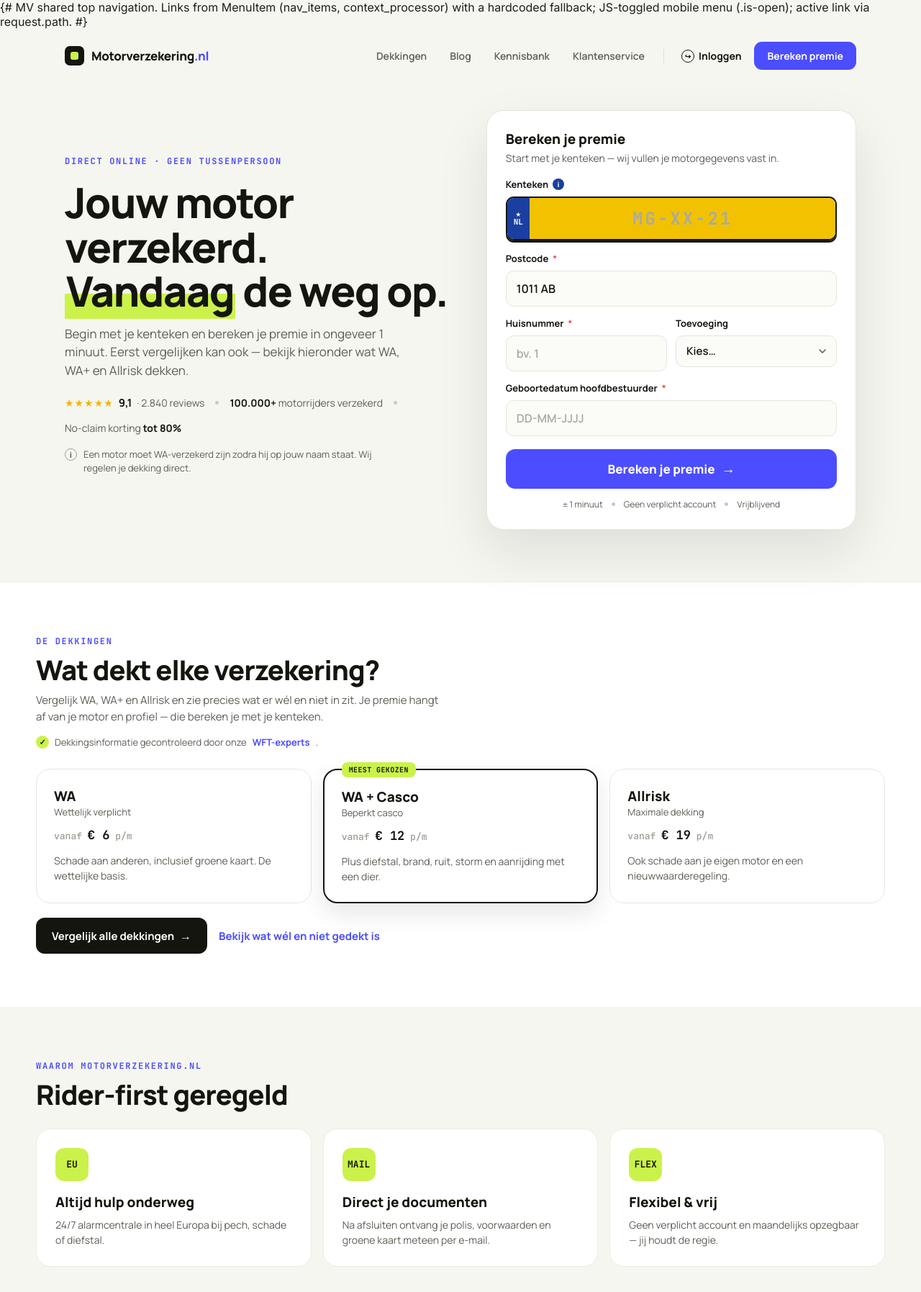
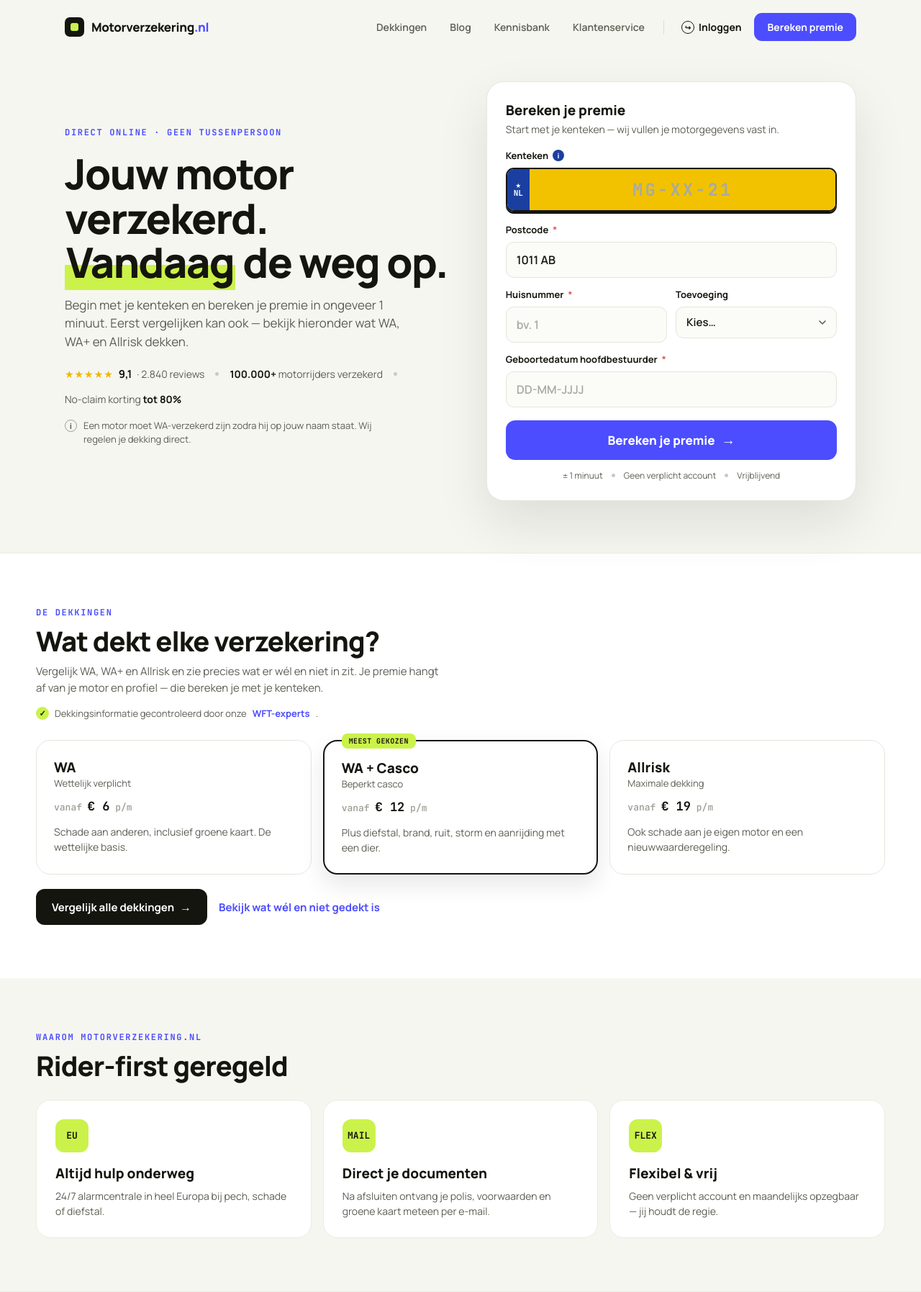
Before and after one commit to robinvandenbosch82/Motorverzekeringnl, a Django app: page / in a window 1280 px wide. Shown: the top 1795 px of the page at 72% size. Run offline with Django 5.2, Linux system fonts and the light colour scheme; data comes from the database, SQL or seed files in the repository; data that the repository does not hold is empty; parts of the project's set-up code (start-up, migrations or seed data) failed here and were passed over; some libraries are stand-ins or nearby versions.

Commit message:
Fix mobiel menu (werd geklipt) + zichtbare template-comment
- Echte bug: .mv{overflow-x:hidden} klipte het absoluut-gepositioneerde mobiele
  dropdown-menu af onder de navbar -> onzichtbaar. Nav-wrapper krijgt nu een
  eigen class .mv-navwrap met overflow:visible (andere .mv-wrappers houden hun
  horizontale-scroll-bescherming). Nav ook z-index:100 voor robuuste stacking.
- Multi-regel {# #}-comment in mv_nav.html werd als platte tekst gerenderd
  (Django {# #} is single-line); vervangen door {% comment %}.

Geverifieerd op mobiel (375px): menu opent/sluit via burger, sluit op link-/
buiten-klik, geen horizontale scroll. motor.css ?v=8.

Co-Authored-By: Claude Opus 4.8 <noreply@anthropic.com>

```diff
--- a/static/css/motor.css
+++ b/static/css/motor.css
@@ -16,6 +16,9 @@
    cream #F6F6F0.
    ────────────────────────────────────────────────────────────────────────── */
 .mv{font-family:'Manrope',sans-serif;color:#15150F;-webkit-font-smoothing:antialiased;overflow-x:hidden}
+/* De nav-wrapper mag NIET klippen, anders kapt overflow-x:hidden het mobiele
+   dropdown-menu af onder de navbar. (Andere .mv-wrappers houden h-scroll-bescherming.) */
+.mv.mv-navwrap{overflow:visible}
 .mv *{box-sizing:border-box}
 .mv a{color:inherit;text-decoration:none}
 .mv input::placeholder{color:#A8AAA0}
@@ -46,7 +49,7 @@
 .mv-link{display:inline-flex;align-items:center;gap:8px;font-weight:700;font-size:15px;color:#4B4DFF}
 
 /* ── Nav ── */
-.mv-nav{position:relative;max-width:1180px;margin:0 auto;width:100%}
+.mv-nav{position:relative;z-index:100;max-width:1180px;margin:0 auto;width:100%}
 .mv-navbar{display:flex;align-items:center;justify-content:space-between;padding:18px clamp(18px,4vw,40px)}
 .mv-logo{display:flex;align-items:center;gap:10px}
 .mv-logotile{width:27px;height:27px;border-radius:7px;background:#15150F;display:flex;align-items:center;justify-content:center;flex-shrink:0}
--- a/templates/mv_base.html
+++ b/templates/mv_base.html
@@ -9,7 +9,7 @@
 {% block head_extra %}
 <link rel="preload" href="{% static 'fonts/manrope-latin-700-normal.woff2' %}" as="font" type="font/woff2" crossorigin>
 <link rel="preload" href="{% static 'fonts/manrope-latin-800-normal.woff2' %}" as="font" type="font/woff2" crossorigin>
-<link rel="stylesheet" href="{% static 'css/motor.css' %}?v=6">
+<link rel="stylesheet" href="{% static 'css/motor.css' %}?v=8">
 <style>body{background:#F6F6F0}</style>
 {% block mv_head_extra %}{% endblock %}
 {% endblock %}
--- a/templates/partials/mv_nav.html
+++ b/templates/partials/mv_nav.html
@@ -1,7 +1,5 @@
-{# MV shared top navigation. Links from MenuItem (nav_items, context_processor)
-   with a hardcoded fallback; JS-toggled mobile menu (.is-open); active link via
-   request.path. #}
-<div class="mv">
+{% comment %}MV top navigation: links from MenuItem (nav_items) with a hardcoded fallback; JS-toggled mobile menu (.is-open); active link via request.path.{% endcomment %}
+<div class="mv mv-navwrap">
 <nav class="mv-nav" aria-label="Hoofdmenu" data-site-nav>
   <div class="mv-navbar">
     <a href="/" class="mv-logo" aria-label="Motorverzekering.nl home">
```
